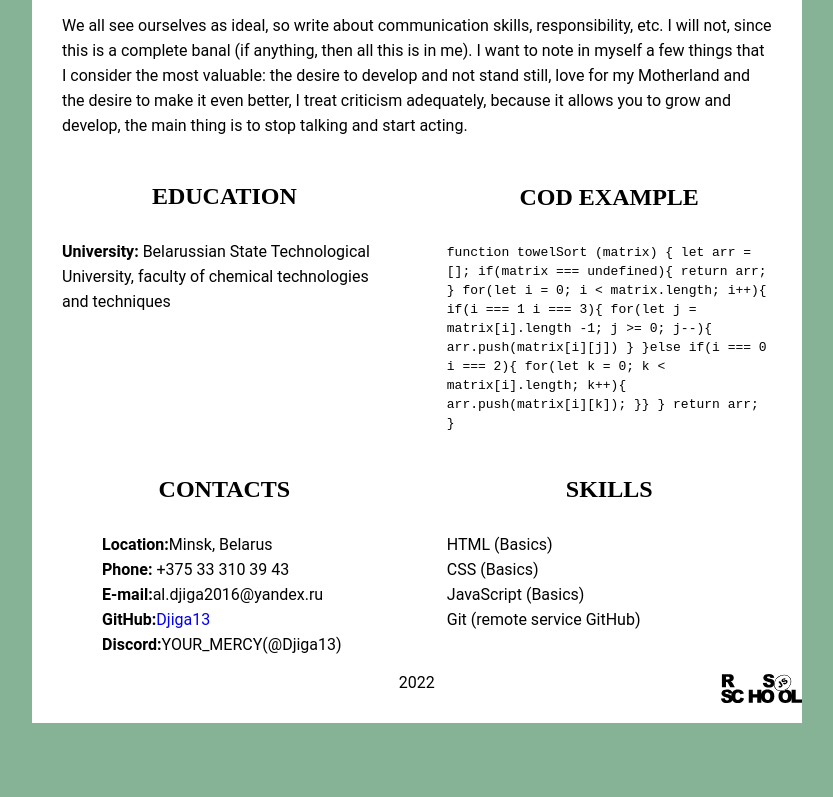
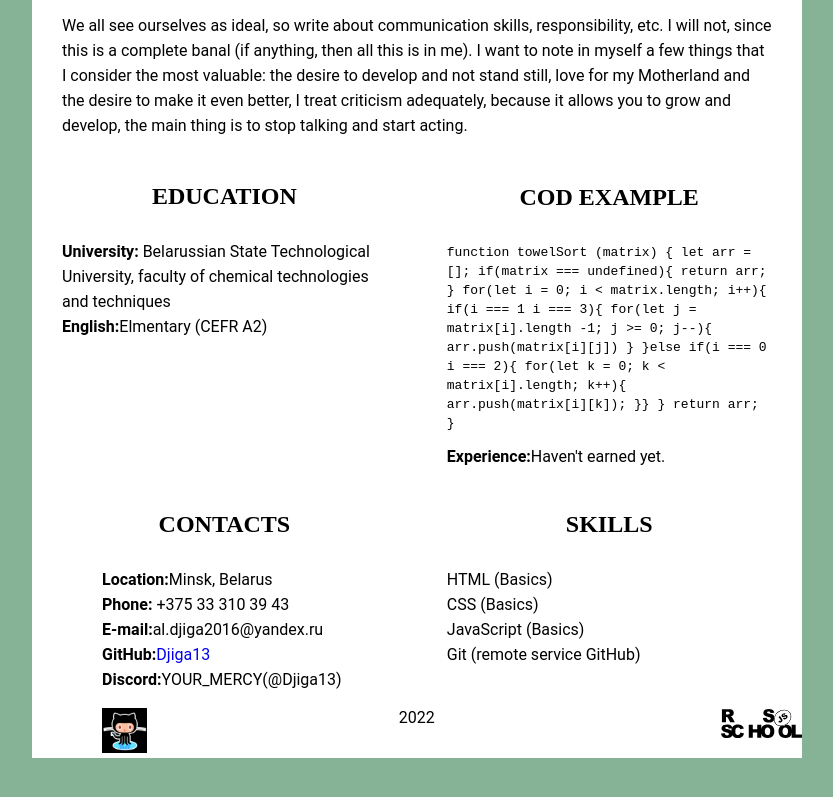
Before and after one commit to Djiga13/rsschool-cv, a plain HTML site: page index.html in a window 1280 px wide. Shown: the part 453-1250 px from the top of the page, without its empty margins (227-1060 px from the left). Before the commit the page ends 1216 px from the top, so only its background shows below. Drawn offline with nearby package versions, Linux system fonts and the light colour scheme.

Commit message:
feat:add new information

```diff
--- a/index.html
+++ b/index.html
@@ -67,7 +67,8 @@
                 Technological University, faculty of chemical technologies and
                 techniques
               </p>
-            </div>
+              <p><span class="bold">English:</span>Elmentary (CEFR A2)</p>
+                          </div>
           </section>
           <section class="cod-example">
             <div>
@@ -93,7 +94,9 @@
                     return arr;
                   }
                 </code>
+
               </p>
+              <p><span class="bold">Experience:</span>Haven't earned yet.</p>
             </div>
           </section>
         </div>
@@ -130,8 +133,9 @@
       </main>
       <footer>
         <span class="year">2022</span>
-        <a href="https://rs.school/js" target="_blank"
-          ><img src="img/rs_school_js.svg" alt="rsschool"></a>
+        <a href="https://github.com/Djiga13" target="_blank"><img class="git" src="img/Ava.jpg" alt="my_github"></a>
+        <a href="https://rs.school/js" target="_blank">
+          <img src="img/rs_school_js.svg" alt="rsschool"></a>
       </footer>
     </div>
   </body>
--- a/style.css
+++ b/style.css
@@ -176,3 +176,9 @@ footer img{
     right: 0;
 
 }
+.git {
+    height: 45px;
+    text-align: left;
+    position: absolute;
+    left: 70px;
+}
```
